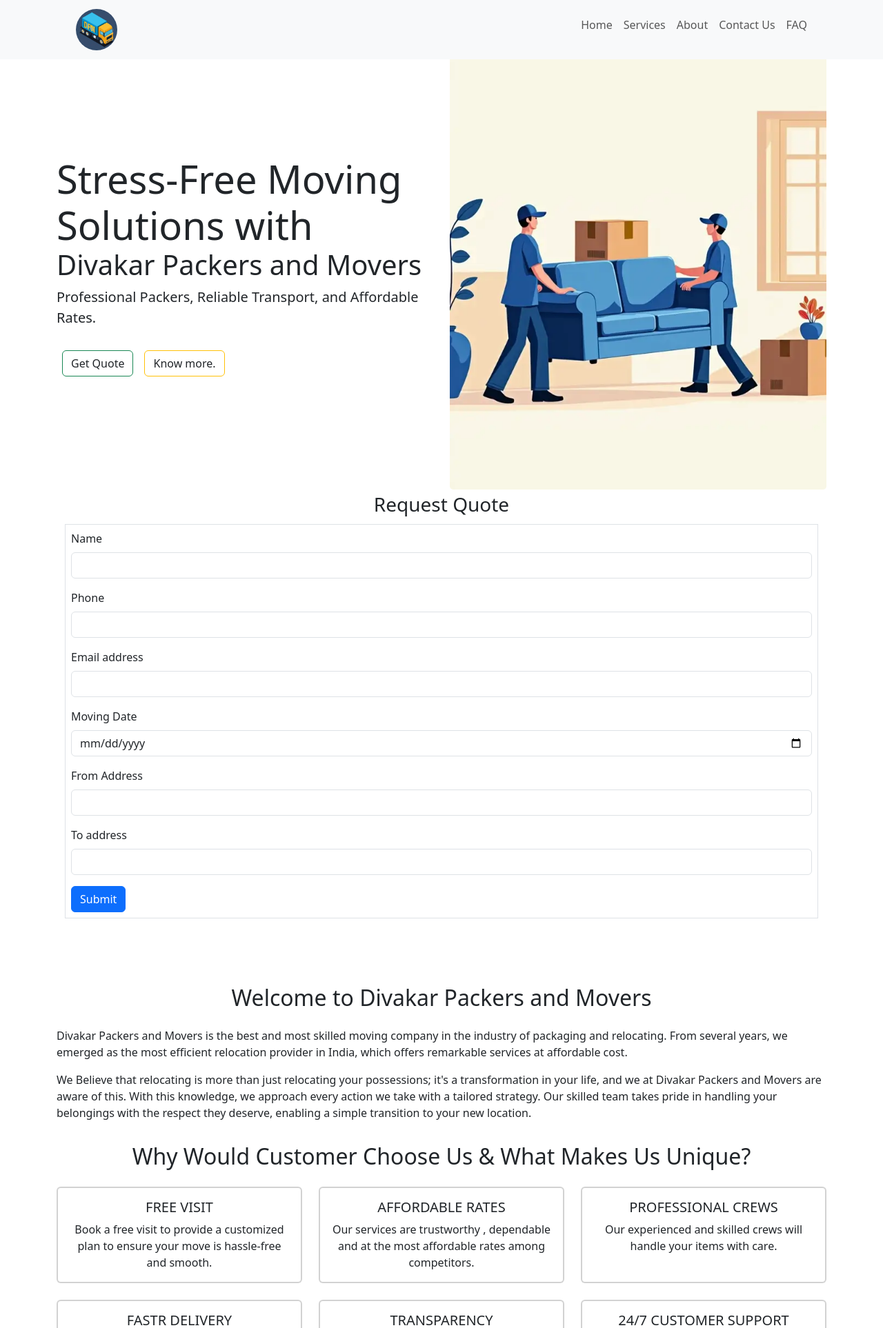
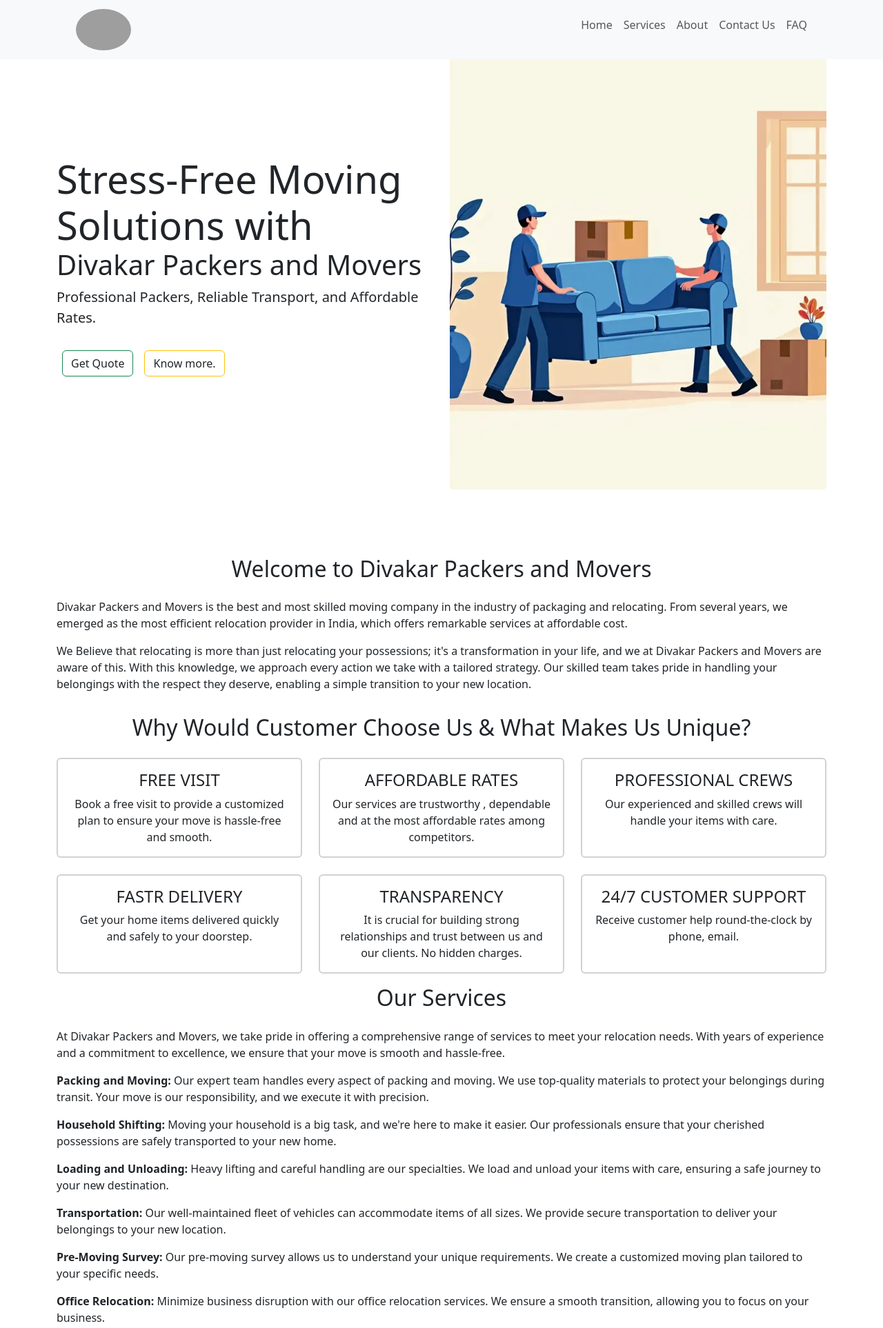
Before and after one commit to DivakarChakali/DPAM, a Flask app: page / in a window 1280 px wide. Shown: the top 1926 px of the page at 69% size. Run offline with Flask 3, Linux system fonts and the light colour scheme; some libraries are stand-ins or nearby versions; grey boxes are pictures that could not be loaded.

Commit message:
added meta tags and made improvements in homepage

```diff
--- a/static/CSS/styles.css
+++ b/static/CSS/styles.css
@@ -3,4 +3,4 @@
 max-width:400px;min-width:170px;margin:0 auto 30px;padding:5px;border-radius:1rem;box-shadow:0 0 10px rgba(0, 0, 0, 0.1);}.aside-from-quote h1,.aside-from-quote-mobile h1 {text-align: center;color: black;
 }.aside-from-quote form label,.aside-from-quote-mobile form label{font-weight:bold;color:black;}.aside-from-quote input[type="text"],.aside-from-quote input[type="email"],.aside-from-quote input[type="tel"],.aside-from-quote input[type="date"],.aside-from-quote-mobile input[type="text"],
 .aside-from-quote-mobile input[type="email"],.aside-from-quote-mobile input[type="tel"],.aside-from-quote-mobile input[type="date"]{width:100%;padding:0.25em;border:1px solid black;border-radius:0.25em;}.aside-from-quote button[type="submit"]:hover,#tel-btn:hover{border:2px solid #56a8ff;}.cards{transition:transform 0.2s;}.cards:hover{transform:scale(1.02);border:2px solid #56a8ff;
-}div>img{width:auto;height:auto;max-height:100%;max-width:100%;}.faq-item{border:1px solid #ccc;padding: 10px;margin: 10px;cursor: pointer;}.faq-item:hover{background-color: #f5f5f5;}.faq-answer{  display: none;}.faq-item:hover .faq-answer{display: block;}.card-img-top{height: 200px;width: auto;object-fit: cover;}#c-count,#banner-mobile>.card-img-overlay{opacity: 0.8;}body{min-width: 280px}h2{padding: .375rem}
+}div>img{width:auto;height:auto;max-height:100%;max-width:100%;}.faq-item{border:1px solid #ccc;padding: 10px;margin: 10px;cursor: pointer;}.faq-item:hover{background-color: #f5f5f5;}.faq-answer{  display: none;}.faq-item:hover .faq-answer{display: block;}.card-img-top{height: 200px;width: auto;object-fit: cover;}#c-count{opacity: 0.8;}body{min-width: 280px}h2{padding: .375rem}#banner-mobile>.container{background-color: #65b4f0;}
--- a/templates/faq.html
+++ b/templates/faq.html
@@ -4,10 +4,8 @@ Divakar Packers and Movers | Frequently Asked Questions
 {% endblock %}
 {% block content %}
 <div class="container-fluid">
-    <h2 class="text-center pb-3">
-      <a class="text-dark">
+    <h2 class="text-center">
         Frequently Asked Questions
-      </a>
     </h2>
     <div class="faq">
       <div class="faq-item">
--- a/templates/home.html
+++ b/templates/home.html
@@ -34,7 +34,7 @@ Divakar Packers and Movers: Reliable Moving Services in Anantapur
     </div>
   </div>
   <div id="banner-mobile" class="d-block d-md-none">
-    <div class="bg-primary-subtle">
+    <div class="container">
       <span class="display-4">Stress-Free Moving Solutions with <h1>Divakar Packers and Movers</h1></span>
       <p class="fs-5 m-0">Professional Packers, Reliable Transport, and Affordable Rates.</p>
       <br>
@@ -42,7 +42,7 @@ Divakar Packers and Movers: Reliable Moving Services in Anantapur
         class="text-decoration-none text-dark m-2 btn btn-outline-warning" href="#content">Know more.</a>
     </div>
   </div>
-  <section class="container-fluid" id="c-quote-home">
+  <section class="container-fluid d-block d-md-none">
     <p class="text-center fs-3 mb-2">Request Quote</p>
     <form class="border border-1 p-2" action="submit-quote" method="post">
       <div class="mb-3">
@@ -118,7 +118,7 @@ Divakar Packers and Movers: Reliable Moving Services in Anantapur
       <div class="col">
         <div class="card h-100 cards border-2">
           <div class="card-body">
-            <h5 class="card-title text-center">FREE VISIT</h5>
+            <h4 class="card-title text-center">FREE VISIT</h4>
             <p class="card-text text-center">
               Book a free visit to provide a customized plan to
               ensure your move is hassle-free and smooth.
@@ -129,7 +129,7 @@ Divakar Packers and Movers: Reliable Moving Services in Anantapur
       <div class="col">
         <div class="card h-100 cards border-2">
           <div class="card-body">
-            <h5 class="card-title text-center">AFFORDABLE RATES</h5>
+            <h4 class="card-title text-center">AFFORDABLE RATES</h4>
             <p class="card-text text-center">
               Our services are trustworthy , dependable and at the
               most affordable rates among competitors.
@@ -140,9 +140,9 @@ Divakar Packers and Movers: Reliable Moving Services in Anantapur
       <div class="col">
         <div class="card h-100 cards border-2">
           <div class="card-body">
-            <h5 class="card-title text-center">
+            <h4 class="card-title text-center">
               PROFESSIONAL CREWS
-            </h5>
+            </h4>
             <p class="card-text text-center">
               Our experienced and skilled crews will handle your
               items with care.
@@ -153,7 +153,7 @@ Divakar Packers and Movers: Reliable Moving Services in Anantapur
       <div class="col">
         <div class="card h-100 cards border-2">
           <div class="card-body">
-            <h5 class="card-title text-center">FASTR DELIVERY</h5>
+            <h4 class="card-title text-center">FASTR DELIVERY</h4>
             <p class="card-text text-center">
               Get your home items delivered quickly and safely to
               your doorstep.
@@ -164,7 +164,7 @@ Divakar Packers and Movers: Reliable Moving Services in Anantapur
       <div class="col">
         <div class="card h-100 cards border-2">
           <div class="card-body">
-            <h5 class="card-title text-center">TRANSPARENCY</h5>
+            <h4 class="card-title text-center">TRANSPARENCY</h4>
             <p class="card-text text-center">
               It is crucial for building strong relationships and
               trust between us and our clients. No hidden charges.
@@ -175,9 +175,9 @@ Divakar Packers and Movers: Reliable Moving Services in Anantapur
       <div class="col">
         <div class="card h-100 cards border-2">
           <div class="card-body">
-            <h5 class="card-title text-center">
+            <h4 class="card-title text-center">
               24/7 CUSTOMER SUPPORT
-            </h5>
+            </h4>
             <p class="card-text text-center">
               Receive customer help round-the-clock by phone, email.
             </p>
@@ -244,7 +244,7 @@ Divakar Packers and Movers: Reliable Moving Services in Anantapur
         <a class="text-decoration-none" href="{{url_for('household_shifting')}}">
           <div class="col">
             <div class="card h-100 cards border-2">
-              <img src="/static/images/household-shifting-image.jpg" class="card-img-top" loading="lazy"
+              <img src="/static/images/household-shifting-image.webp" class="card-img-top" loading="lazy"
                 alt="household-shifting image." />
               <div class="card-body">
                 <h5 class="card-title text-center">
@@ -261,7 +261,7 @@ Divakar Packers and Movers: Reliable Moving Services in Anantapur
         <a class="text-decoration-none" href="{{url_for('office_relocation')}}">
           <div class="col">
             <div class="card h-100 cards border-2">
-              <img src="/static/images/office-relocation-image.jpg" class="card-img-top" loading="lazy"
+              <img src="/static/images/office-relocation-image.webp" class="card-img-top" loading="lazy"
                 alt="office relocation image" />
               <div class="card-body">
                 <h5 class="card-title text-center">
@@ -378,7 +378,7 @@ Divakar Packers and Movers: Reliable Moving Services in Anantapur
     </h2>
     <div class="faq">
       <div class="faq-item">
-        <h4>Q: What services do you provide?</h4>
+        <h6 class="fs-4">Q: What services do you provide?</h6>
         <div class="faq-answer">
           <p>
             A: Divakar Packers and Movers offer a range of services,
@@ -390,7 +390,7 @@ Divakar Packers and Movers: Reliable Moving Services in Anantapur
         </div>
       </div>
       <div class="faq-item">
-        <h4>Q: How can I request a moving quote?</h4>
+        <h6 class="fs-4">Q: How can I request a moving quote?</h6>
         <div class="faq-answer">
           <p>
             A: You can request a moving quote by filling out our
@@ -400,7 +400,7 @@ Divakar Packers and Movers: Reliable Moving Services in Anantapur
         </div>
       </div>
       <div class="faq-item">
-        <h4>Q: How do I book your services?</h4>
+        <h6 class="fs-4">Q: How do I book your services?</h6>
         <div class="faq-answer">
           <p>
             A: You can book our services by visiting our website and
@@ -410,7 +410,7 @@ Divakar Packers and Movers: Reliable Moving Services in Anantapur
         </div>
       </div>
       <div class="faq-item">
-        <h4>Q: What is the cost of your moving services?</h4>
+        <h6 class="fs-4">Q: What is the cost of your moving services?</h6>
         <div class="faq-answer">
           <p>
             A: The cost of our services depends on various factors
--- a/templates/layout.html
+++ b/templates/layout.html
@@ -4,13 +4,19 @@
     <meta charset="UTF-8" />
     <meta name="viewport" content="width=device-width, initial-scale=1.0" />
     <title>{% block title %}{% endblock %}</title>
+    <meta property="og:site_name" content="Divakar Packers and Movers | Best Packers and Movers in Anantapur">
+    <meta property="og:title" content="Divakar Packers &amp; Movers | Best Packers and Movers in Anantapur">
+    <meta name="twitter:title" content="Divakar Packers &amp; Movers | Best Packers and Movers in Anantapur">
+    <meta property="og:description" content="Divakar Packers and Movers offers professional packing and moving services in Anantapur, Andhra Pradesh. We specialize in local and long-distance relocations, ensuring a hassle-free experience.">
+    <meta property="og:url" content="https://www.divakarpackersandmover.com/">
+    <link rel="canonical" href="https://www.divakarpackersandmover.com/">
     <meta name="description" content="Divakar Packers and Movers offers professional packing and moving services in Anantapur, Andhra Pradesh. We specialize in local and long-distance relocations, ensuring a hassle-free experience.">
     <meta name="robots" content="index, follow">
     <meta name="keywords" content="Packers and Movers Anantapur,Anantapur packers, Anantapur packers and movers, Packers and Movers near me, Movers and Packers, Divakar Packers and Movers Anantapur, Best Packers and Movers, Best Packers and Movers Anantapur">
     <meta name="url" content="https://www.divakarpackersandmover.com/">
     <link rel="stylesheet" href="{{url_for('static',filename='CSS/styles.css')}}">
     <link rel="stylesheet" href="{{url_for('static',filename='CSS/bootstrap.min.css')}}">
-    <link class="logo"rel="icon" type="image/x-icon" href="{{ url_for('static', filename='images/logo.jpeg') }}">
+    <link class="logo"rel="icon" type="image/x-icon" href="{{ url_for('static', filename='images/logo.webp') }}">
     <script src="/static/JS/script.js"></script>
   </head>
 
@@ -89,7 +95,7 @@
           <!-- Grid row -->
           <div class="row mt-3">
             <div class="col-md-3 col-lg-4 col-xl-3 mx-auto mb-4">
-              <h6 class="text-uppercase fw-bold">Divakar Packers and Movers</h6>
+              <p class="fs-5 text-uppercase fw-bold">Divakar Packers and Movers</p>
               <hr
                 class="mb-4 mt-0 d-inline-block mx-auto bg-dark"
                 style="width: 100%; height: 2px"
--- a/templates/services.html
+++ b/templates/services.html
@@ -6,7 +6,7 @@ Divakar Packers and Movers | services
 <div class="container-fluid mb-4">
   <section class="container-fluid" id="services">
     <h2 class="text-center">
-      <a href="" class="section-links text-dark"> Our Services </a>
+      Service we offer
     </h2>
     <!--services info-->
     <section>
```
Also changed, not shown: static/images/dpm-logo.jpg (deleted), static/images/dpm-logo.webp (added), static/images/household-shifting-image.jpg (deleted), static/images/household-shifting-image.webp (added), static/images/office-relocation-image.jpg (deleted), static/images/office-relocation-image.webp (added), static/images/transportation-image.jpg (deleted), static/images/transportation-image.webp (added).
